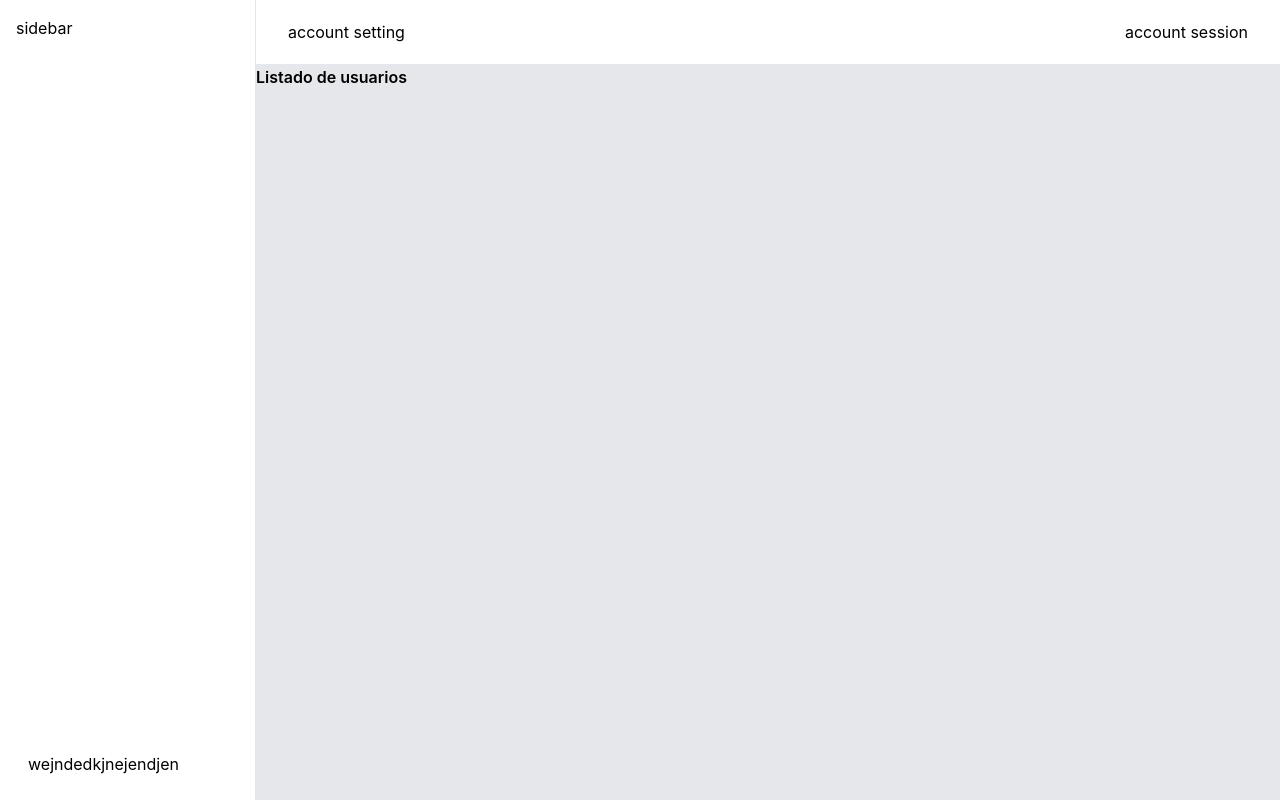
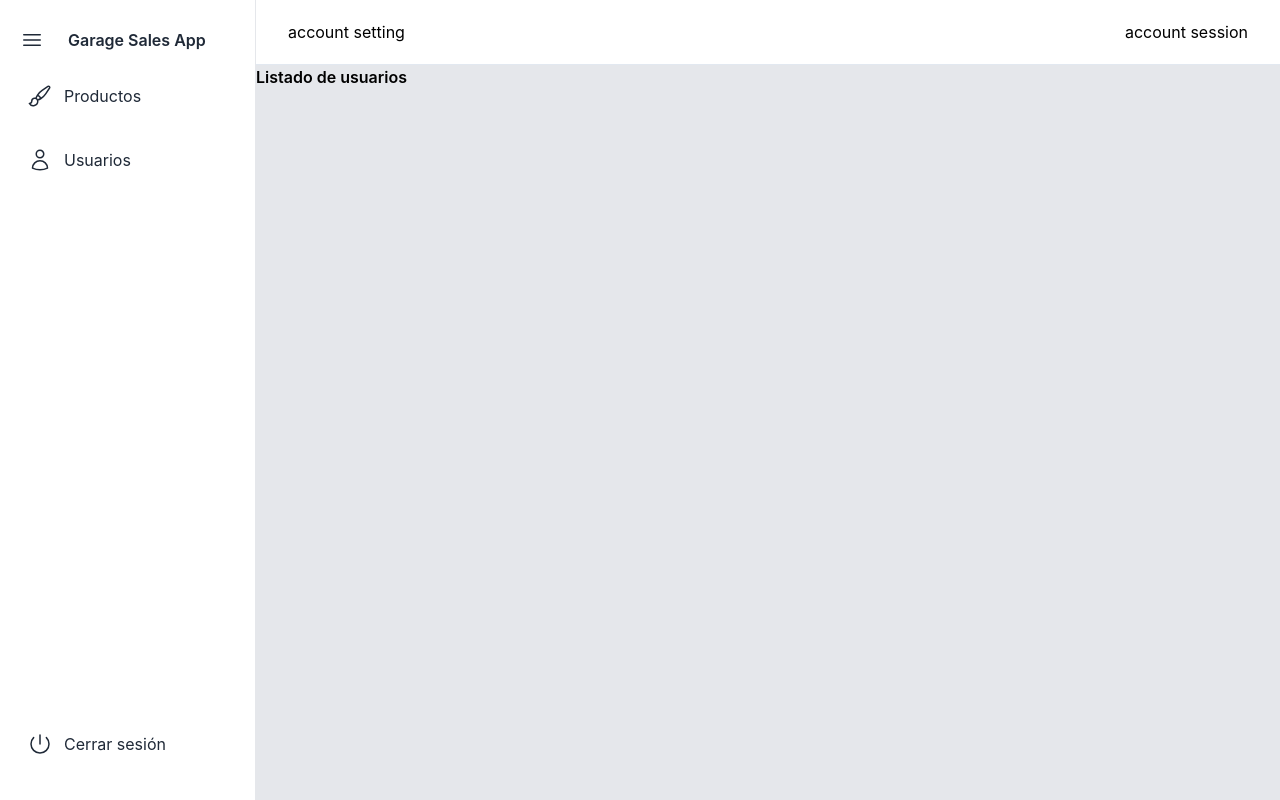
Before and after one commit to joaquinhmtz/garage-sales-v2, a Next.js app: page /app/content/users in a window 1280 px wide. Built offline with nearby package versions, Linux system fonts and the light colour scheme.

Commit message:
Sidebar css app

```diff
--- /dev/null
+++ b/src/components/NavbarLinkApp.js
@@ -0,0 +1,20 @@
+'use client'
+
+import Link from "next/link";
+
+export default function NavbarLinkApp ({ item, sidebarExpanded }) {
+
+    return (
+        <Link href={item.href} className={ `${ sidebarExpanded ? "p-4 mt-2" : "p-5" } flex hover:bg-gray-300 hover:rounded-md` }>
+            <div className= { `${ sidebarExpanded ? "justify-center" : "justify-start" } w-full flex items-center` }>
+                {item.icon}
+                <span
+                className={ `${
+                    sidebarExpanded ? "lg:hidden" : "block"
+                } text-1xl font-sm font-md text-gray-800 focus:outline-none focus:ring ml-3 cursor-pointer whitespace-nowrap transition-opacity ease-in-out delay-150 duration-300` }>
+                    {item.name}
+                </span>
+            </div>
+        </Link>
+    )
+}
--- a/src/components/SidenavbarApp.js
+++ b/src/components/SidenavbarApp.js
@@ -1,11 +1,36 @@
 "use client"
 
 import { useEffect, useRef, useState } from "react"
+import NavbarLinkApp from "./NavbarLinkApp";
+import { PaintBrushIcon, PowerIcon, UserIcon, Bars3Icon } from "@heroicons/react/24/outline";
+
 
 export default function SidenavbarApp ({ sidebarOpen, setSidebarOpen }) {
 
     const [sidebarExpanded, setSidebarExpanded] = useState(false);
     const sidebar = useRef();
+
+    const routes = [{
+        key: 1,
+        href: "/app/content/products",
+        icon: <PaintBrushIcon className={ `${ sidebarExpanded ? "h-5 w-5" : "h-6 w-6" } text-gray-800` }/>,
+        module: "products",
+        name: "Productos"
+    }, {
+        key: 2,
+        href: "/app/content/users",
+        icon: <UserIcon className={ `${ sidebarExpanded ? "h-5 w-5" : "h-6 w-6" } text-gray-800` }/>,
+        module: "users",
+        name: "Usuarios"
+    }];
+
+    const logOutUser = {
+        key: 100,
+        href: "/app/login",
+        icon: <PowerIcon className={ `${ sidebarExpanded ? "h-5 w-5" : "h-6 w-6" } text-gray-800` }/>,
+        module: "logout",
+        name: "Cerrar sesión"
+    };
 
     useEffect(() => {
         if (sidebarExpanded) {
@@ -30,13 +55,56 @@ export default function SidenavbarApp ({ sidebarOpen, setSidebarOpen }) {
             <div
                 id="sidebar"
                 ref={sidebar}
-                className={`fixed flex flex-col z-40 left-0 top-0 lg:static lg:left-auto lg:top-auto lg:translate-x-0 h-screen overflow-y-scroll lg:overflow-y-auto no-scrollbar lg:w-64  w-72 bg-white lg:sidebar-expanded:w-20 shrink-0 border-r border-gray-200 sm:translate-x-0 p-4 transition-all duration-200 ${
+                className={`fixed flex flex-col z-40 left-0 top-0 lg:static lg:left-auto lg:top-auto lg:translate-x-0 h-screen overflow-y-scroll lg:overflow-y-auto no-scrollbar lg:w-64  w-72 bg-white lg:sidebar-expanded:w-20 shrink-0 border-r border-gray-200 sm:translate-x-0 py-4 px-2 transition-all duration-200 ${
                     sidebarOpen ? "translate-x-0" : "-translate-x-72"
                 }`}
             >
-                sidebar
+                <div className="w-full flex">
+                    <div className= { `${ sidebarExpanded ? "justify-center" : "justify-start" } w-full flex items-center` }>
+                        <button
+                        onClick={() => setSidebarExpanded(!sidebarExpanded)}
+                        className={`${
+                            sidebarExpanded ? "p-4" : "p-3"
+                        } hover:bg-gray-300 hover:rounded-md`}
+                        >
+                            <Bars3Icon className={ `${ sidebarExpanded ? "h-8 w-8" : "h-6 w-6" } text-gray-800` } />
+                        </button>
+
+                        <span
+                        className={ `${
+                            sidebarExpanded ? "lg:hidden" : "block"
+                        } text-1xl font-sm font-semibold text-gray-800 focus:outline-none focus:ring ml-3 whitespace-nowrap transition-opacity ease-in-out delay-150 duration-300` }>
+                            Garage Sales App
+                        </span>
+                    </div>
+                </div>
+
+                <ul>
+                    { routes.map((item, index) => (
+                        <li
+                        key={index}>
+                            <NavbarLinkApp
+                            item={item}
+                            sidebarExpanded={sidebarExpanded}
+                            >
+                            </NavbarLinkApp>
+                        </li>
+                    ))}
+                </ul>
 
                 <div className="pt-3 lg:inline-flex  mt-auto ">
+                    <div className="flex-1">
+                        <div className="py-2 justify-end">
+                            <NavbarLinkApp
+                            item={logOutUser}
+                            sidebarExpanded={sidebarExpanded}
+                            >
+                            </NavbarLinkApp>
+                        </div>
+                    </div>
+                </div>
+
+                {/* <div className="pt-3 lg:inline-flex  mt-auto ">
                     <div className="flex-1">
                         <div className="px-3 py-2 justify-end">
                             <button onClick={() => setSidebarExpanded(!sidebarExpanded)}>
@@ -45,7 +113,7 @@ export default function SidenavbarApp ({ sidebarOpen, setSidebarOpen }) {
                             </button>
                         </div>
                     </div>
-                </div>
+                </div> */}
 
             </div>
         </>
```
Also changed, not shown: 1 other file (tests, documents, lock files or other folders).
